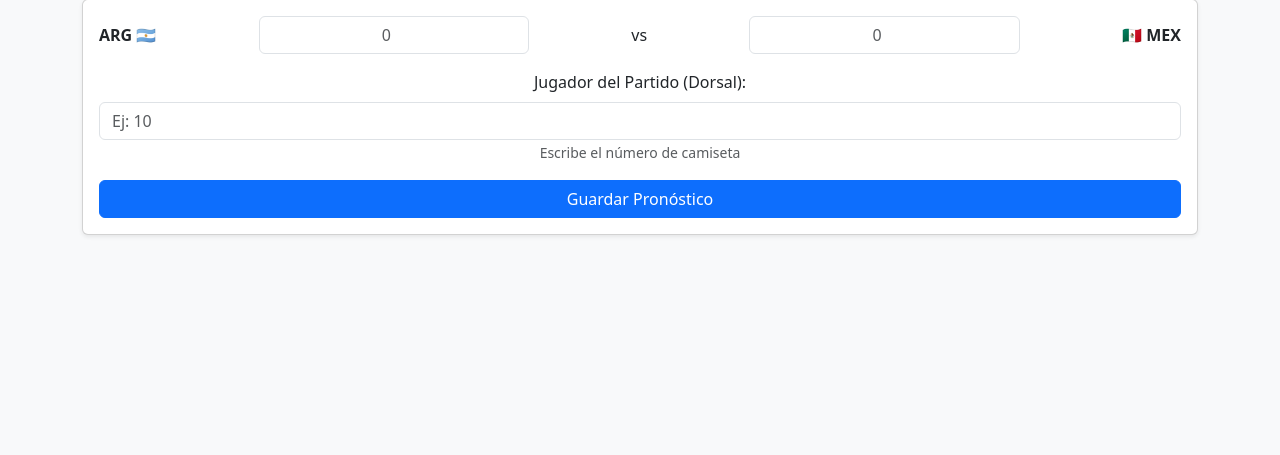
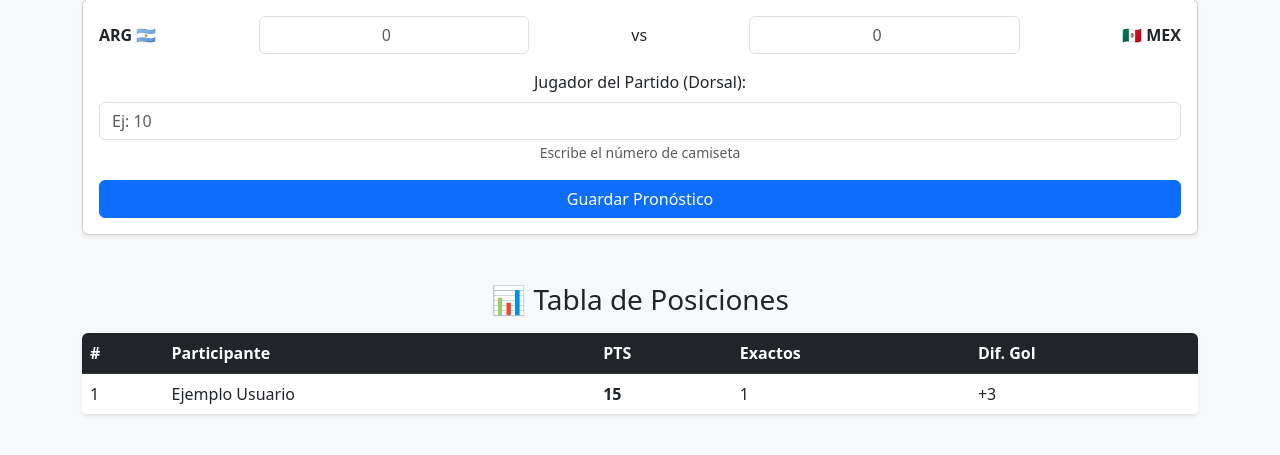
Before and after one commit to duarteramiro/Prode, a Flask app: page / in a window 1280 px wide. Shown: the part 87-542 px from the top of the page. Run offline with Flask 3, Linux system fonts and the light colour scheme.

Commit message:
Update index.html

```diff
--- a/templates/index.html
+++ b/templates/index.html
@@ -29,6 +29,31 @@
                 <button class="btn btn-primary w-100">Guardar Pronóstico</button>
             </div>
         </div>
+        <div class="mt-5">
+    <h3 class="text-center mb-3">📊 Tabla de Posiciones</h3>
+    <div class="table-responsive shadow-sm bg-white rounded">
+        <table class="table table-hover mb-0">
+            <thead class="table-dark">
+                <tr>
+                    <th>#</th>
+                    <th>Participante</th>
+                    <th>PTS</th>
+                    <th>Exactos</th>
+                    <th>Dif. Gol</th>
+                </tr>
+            </thead>
+            <tbody id="tabla-ranking">
+                <tr>
+                    <td>1</td>
+                    <td>Ejemplo Usuario</td>
+                    <td><strong>15</strong></td>
+                    <td>1</td>
+                    <td>+3</td>
+                </tr>
+            </tbody>
+        </table>
+    </div>
+</div>
     </div>
 </body>
 </html>
```
